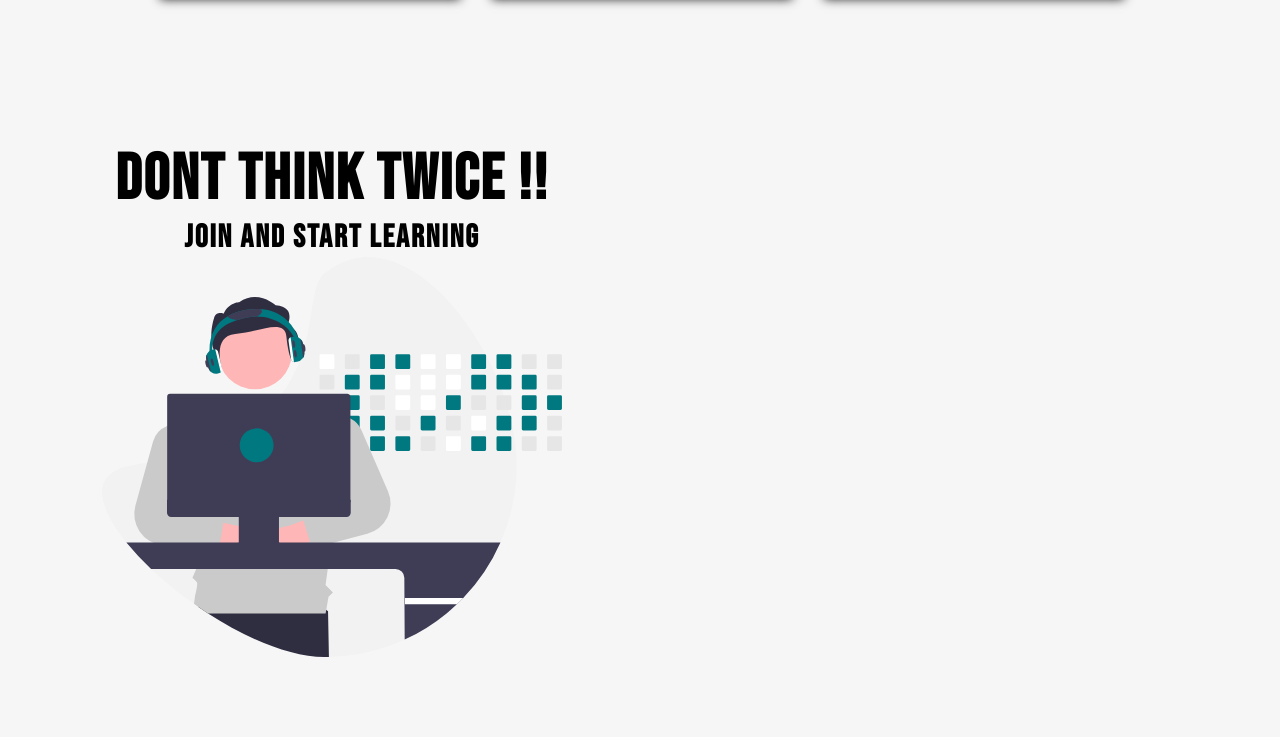
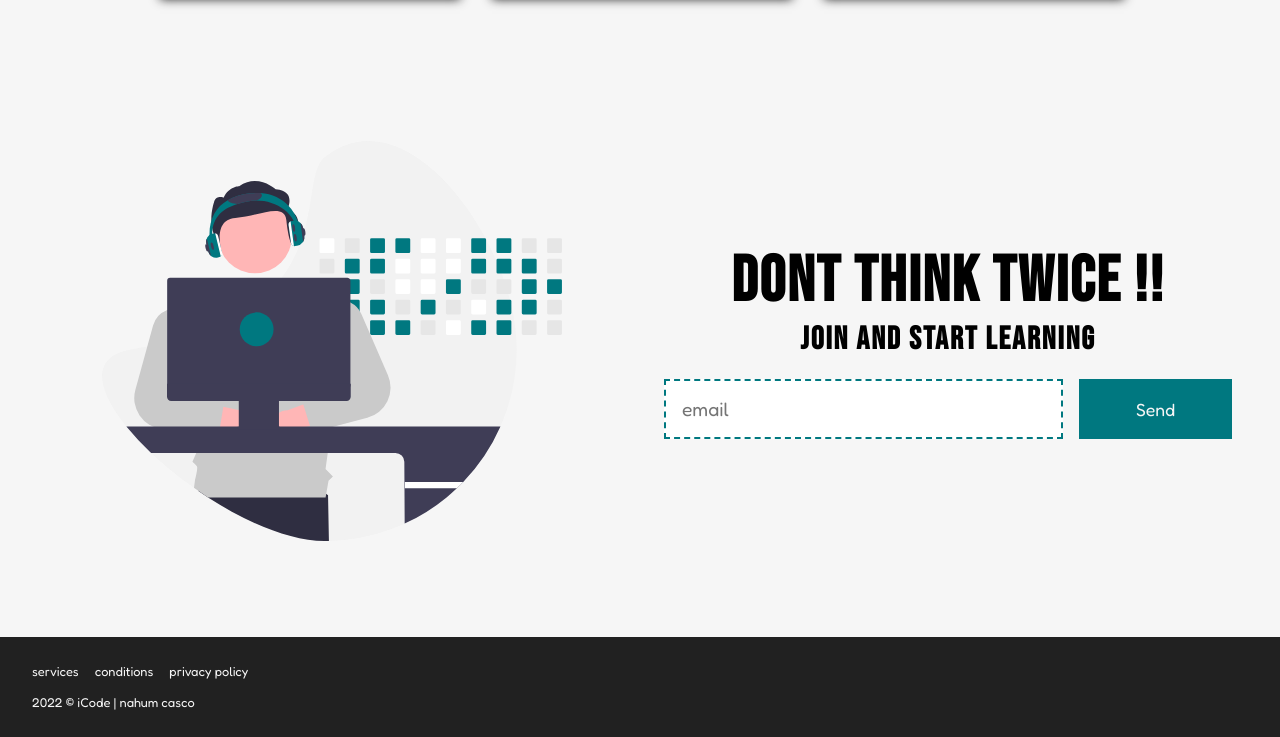
Before and after one commit to NahumCRep/iCode, a plain HTML site: page index.html in a window 1280 px wide. Shown: the part 2698-3435 px from the top of the page. Before the commit the page ends 3355 px from the top, so only its background shows below. Drawn offline with nearby package versions, Linux system fonts and the light colour scheme.

Commit message:
join section and footer

```diff
--- a/index.html
+++ b/index.html
@@ -21,10 +21,14 @@
                     <li><a class="nav-link" href="#about">About</a></li>
                     <li><a class="nav-link" href="#courses">Courses</a></li>
                     <li><a class="nav-link" href="#pricing">Pricing</a></li>
-                    <li><a class="nav-link" href="#">Join</a></li>
+                    <li><a class="nav-link" href="#join">Join</a></li>
                 </ul>
             </div>
-            <div id="burguer" class="navbar__burguer"></div>
+            <div id="burguer" class="navbar__burguer">
+                <span></span>
+                <span></span>
+                <span></span>
+            </div>
         </nav>
         <div class="header__content">
             <div class="header__img_container">
@@ -196,19 +200,29 @@
             </div>
         </section>
         <!-- Join Section -->
-        <section class="section__join">
-            <div class="join__info">
-                <h1>Dont think twice !!</h1>
-                <h3>Join and start learning</h3>
+        <section id="join" class="section__join">
+            <div class="join__img_container">
                 <img src="/assets/join.svg" alt="developer activity svg unDraw" />
             </div>
             <div class="join__form_container">
-                <form>
-
+                <h1 class="join__title">Dont think twice !!</h1>
+                <h3 class="join__subtitle">Join and start learning</h3>
+                <form id="form" class="join__form" action="https://www.freecodecamp.com/email-submit">
+                    <input id="email" type="email" placeholder="email" />
+                    <button id="submit" type="submit">Send</button>
                 </form>
             </div>
         </section>
     </main>
+
+    <footer class="footer__container">
+        <div class="footer__links">
+            <p>services</p>
+            <p>conditions</p>
+            <p>privacy policy</p>
+        </div>
+        <p class="footer__copy">2022 &copy; iCode | nahum casco</p>
+    </footer>
     <script src="/script.js"></script>
 </body>
 
--- a/script.js
+++ b/script.js
@@ -6,6 +6,7 @@ const navMenu = document.getElementById('navmenu')
 // open nav menu on mobile
 burguerBtn.addEventListener('click', () => {
     navMenu.classList.toggle('navbar__menu_open')
+    burguerBtn.classList.toggle('burguer_active')
 })
 
 // navbar box shadow when scroll
--- a/style.css
+++ b/style.css
@@ -99,7 +99,49 @@ main {
 .navbar__burguer {
     width: 50px;
     height: 50px;
-    background-color: blueviolet;
+}
+
+.navbar__burguer > span{
+    display: block;
+    width: 40px;
+    height: 5px;
+    border-radius: 9999px;
+    background-color: var(--secondaryColor);
+    margin: auto;
+}
+
+.navbar__burguer > span:first-child{
+    margin-top: 10px;
+}
+
+.navbar__burguer > span:not(:last-child){
+    margin-bottom: 7px;
+}
+
+.navbar__burguer, .navbar__burguer > span{
+    transition: all 0.4s ease-in-out;
+}
+
+.burguer_active{
+    transition-delay: 0.8s;
+    transform: rotate(45deg);
+}
+
+.burguer_active > span:nth-child(2){
+    width: 0px;
+}
+
+.burguer_active > span:nth-child(1),
+.burguer_active > span:nth-child(3){
+    transition-delay: 0.4s;
+}
+
+.burguer_active > span:nth-child(1){
+    transform: translateY(10px);
+}
+
+.burguer_active > span:nth-child(3){
+    transform: translateY(-14px) rotate(90deg);
 }
 
 /* -->>> END NAVBAR */
@@ -464,7 +506,6 @@ main {
     font-size: 2rem;
     cursor: pointer;
 }
-
 /* -->>> END SECTION PRICING */
 /* ---------------------------- */
 /* ---------------------------- */
@@ -484,51 +525,107 @@ main {
     padding: 0 2rem;
 }
 
-.join__info {
+.join__img_container {
     width: 100%;
-    height: auto;
+    height: 200px;
+    overflow: hidden;
+    position: relative;
+    outline: none;
+}
+
+.join__img_container img{
+    width: 100%;
+    height: 100%;
+    object-fit: contain;
+}
+
+.join__title {
     font-family: var(--primaryFont);
+    font-size: clamp(2.5rem, 5vw, 4rem);
+    letter-spacing: 2px;
+}
+
+.join__subtitle {
+    font-family: var(--primaryFont);
+    font-size: clamp(1.5rem, 3vw, 2rem);
+    letter-spacing: 2px;
+}
+
+.join__form_container {
+    width: 100%;
+    height: 200px;
     display: flex;
     flex-direction: column;
     justify-content: center;
     align-items: center;
-    border-collapse: collapse;
-    overflow: hidden;
-    position: relative;
-    outline: none;
-    /* background-color: var(--thirdColor); */
 }
 
-.join__info img{
+.join__form{
     width: 100%;
-    height: 200px;
-    object-fit: contain;
+    display: flex;
+    flex-direction: column;
+    padding: 0 1rem;
+    margin-top: 20px;
+    font-family: var(--secondaryFont);
 }
 
-.join__info h1 {
-    font-size: clamp(2.5rem, 5vw, 4rem);
-    /* color: var(--primaryColor); */
-    letter-spacing: 2px;
+.join__form input{
+    width: 100%;
+    height: 40px;
+    outline: none;
+    border: 2px dashed var(--thirdColor);
+    padding: 0 1rem;
+    font-family: var(--secondaryFont);
 }
 
-.join__info h3 {
-    font-size: clamp(1.5rem, 3vw, 2rem);
-    /* color: var(--primaryColor); */
-    letter-spacing: 2px;
-}
-
-
-.join__form_container {
+.join__form button[type="submit"]{
     width: 100%;
-    height: 300px;
-    background-color: var(--fourthColor);
+    height: 40px;
+    outline: none;
+    border: none;
+    margin-top: 10px;
+    background-color: var(--thirdColor);
+    color: var(--primaryColor);
+    font-family: var(--secondaryFont);
+    font-size: 1.1rem;
 }
 
 /* -->>> END SECTION JOIN */
 /* ---------------------------- */
 /* ---------------------------- */
 
-@media screen and (min-width: 650px) {
+/* ---------------------------- */
+/* ---------------------------- */
+/* -->>> FOOTER */
+.footer__container{
+    width: 100%;
+    height: 100px;
+    margin-top: 6rem;
+    background-color: var(--secondaryColor);
+    display: flex;
+    flex-direction: column;
+    padding: 1rem 2rem;
+    justify-content: center;
+    gap: 1rem;
+    font-family: var(--secondaryFont);
+    color: var(--primaryColor);
+    font-size: 0.8rem;
+}
+
+.footer__links{
+    display: flex;
+    font-size: 0.8rem;
+    gap: 1rem;
+}
+
+.footer__links p{
+    cursor: pointer;
+}
+/* -->>> FOOTER */
+/* ---------------------------- */
+/* ---------------------------- */
+
+@media screen and (min-width: 850px) {
 
     #header {
         height: 80vh;
@@ -790,7 +887,20 @@ main {
         flex-direction: row;
     }
 
-    .join__info img{
+    .join__img_container{
+        width: 50%;
+        height: 400px;
+    }
+
+    .join__form{
+        flex-direction: row;
+        align-items: center;
+        gap: 1rem;
+    }
+
+
+    .join__form_container {
+        width: 50%;
         height: 400px;
     }
 
@@ -802,15 +912,20 @@ main {
         letter-spacing: 2px;
     }
 
-    .join__info {
-        width: 50%;
-        height: 100%;
+    .join__form input{
+        width: 90%;
+        height: 60px;
+        font-size: 1.2rem;
     }
 
-    .join__form_container {
-        width: 50%;
-        height: 100%;
+    .join__form button[type="submit"]{
+        width: 200px;
+        height: 60px;
+        margin-top: 0;
+        font-size: 1.1rem;
+        cursor: pointer;
     }
+
 
     /* -->>> END SECTION JOIN */
     /* ---------------------------- */
```
